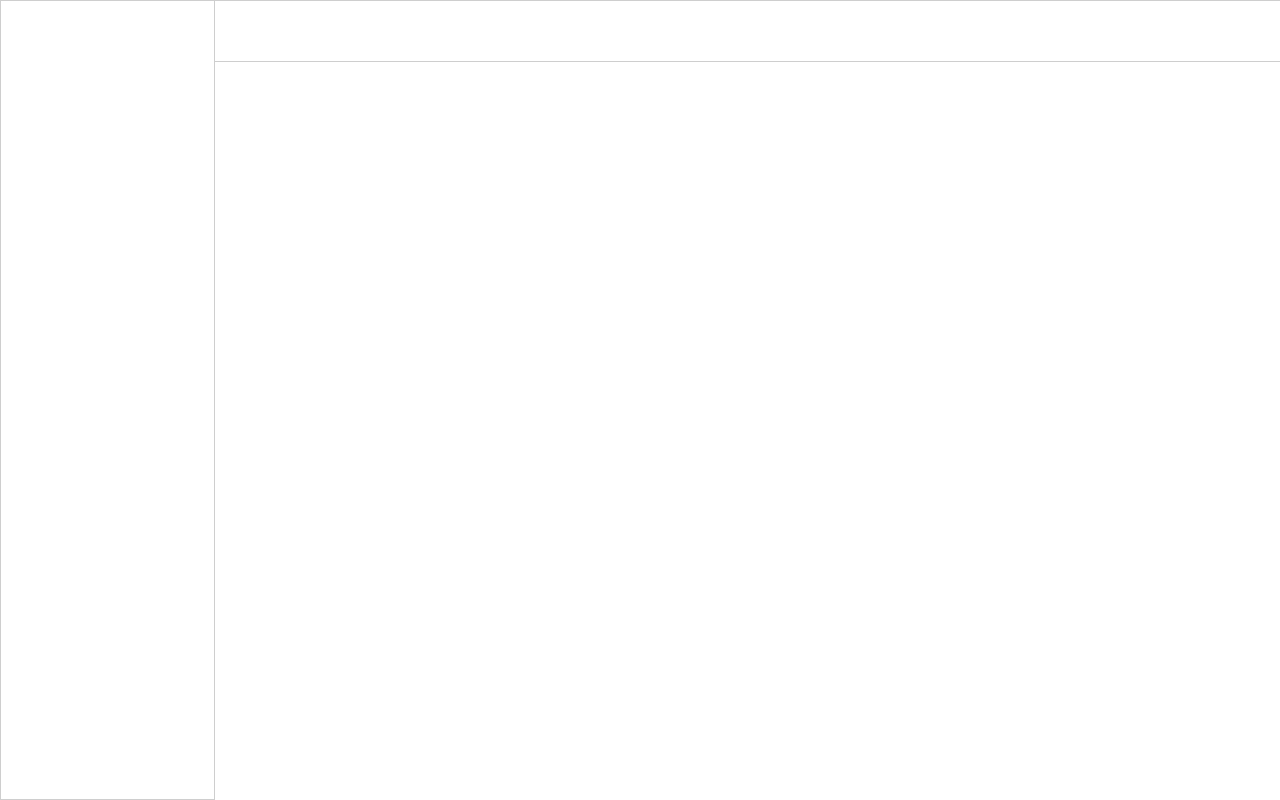
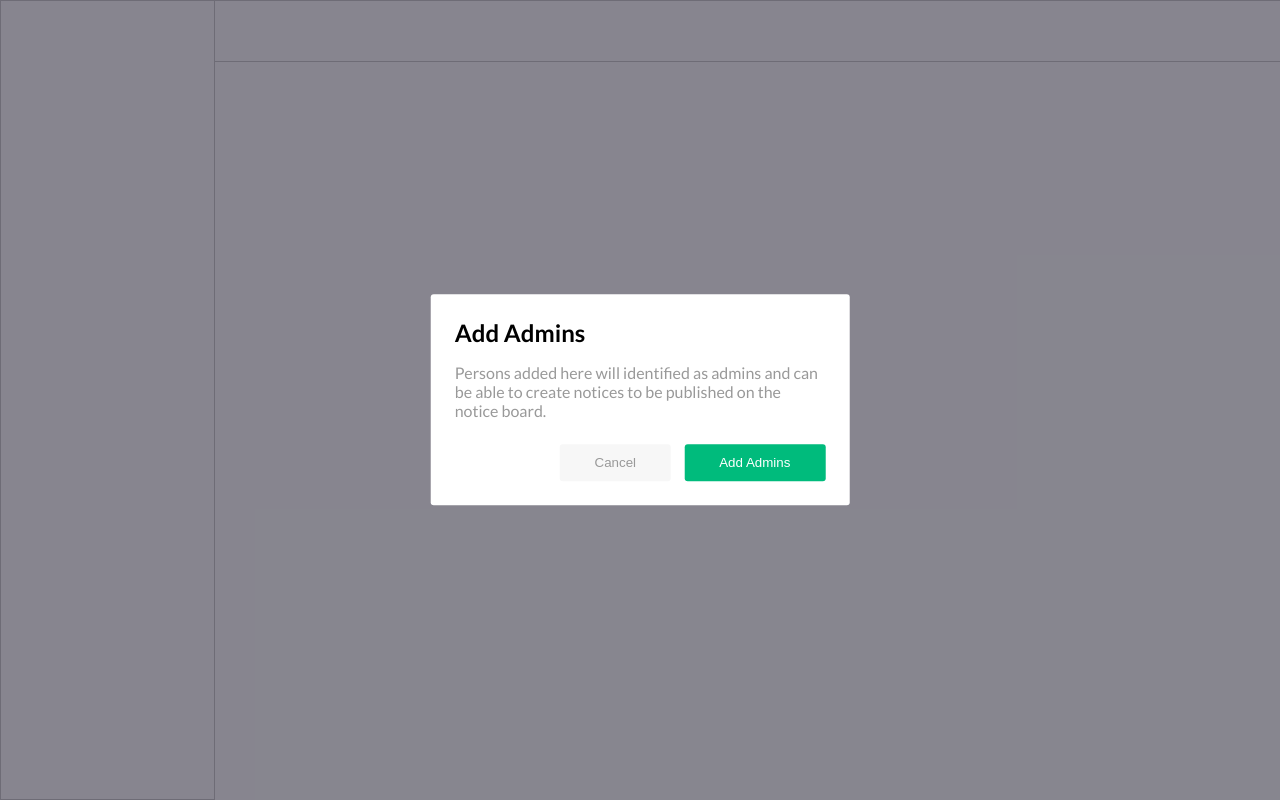
Before and after one commit to zurichat/zc_plugin_noticeboard, a React (Create React App) app in the folder frontend/: page / in a window 1280 px wide. Built offline with nearby package versions, Linux system fonts and the light colour scheme.

Commit message:
created adminModal

```diff
--- a/frontend/public/index.html
+++ b/frontend/public/index.html
@@ -9,35 +9,18 @@
       name="description"
       content="Web site created using create-react-app"
     />
+    <link rel="preconnect" href="https://fonts.googleapis.com" />
+    <link rel="preconnect" href="https://fonts.gstatic.com" crossorigin />
+    <link
+      href="https://fonts.googleapis.com/css2?family=Lato:ital,wght@0,100;0,300;0,400;0,700;0,900;1,100;1,300;1,400;1,700;1,900&display=swap"
+      rel="stylesheet"
+    />
     <link rel="apple-touch-icon" href="%PUBLIC_URL%/logo192.png" />
-    <!--
-      manifest.json provides metadata used when your web app is installed on a
-      user's mobile device or desktop. See https://developers.google.com/web/fundamentals/web-app-manifest/
-    -->
     <link rel="manifest" href="%PUBLIC_URL%/manifest.json" />
-    <!--
-      Notice the use of %PUBLIC_URL% in the tags above.
-      It will be replaced with the URL of the `public` folder during the build.
-      Only files inside the `public` folder can be referenced from the HTML.
-
-      Unlike "/favicon.ico" or "favicon.ico", "%PUBLIC_URL%/favicon.ico" will
-      work correctly both with client-side routing and a non-root public URL.
-      Learn how to configure a non-root public URL by running `npm run build`.
-    -->
     <title>zuri noticeboard</title>
   </head>
   <body>
     <noscript>You need to enable JavaScript to run this app.</noscript>
     <div id="root"></div>
-    <!--
-      This HTML file is a template.
-      If you open it directly in the browser, you will see an empty page.
-
-      You can add webfonts, meta tags, or analytics to this file.
-      The build step will place the bundled scripts into the <body> tag.
-
-      To begin the development, run `npm start` or `yarn start`.
-      To create a production bundle, use `npm run build` or `yarn build`.
-    -->
   </body>
 </html>
--- a/frontend/src/App.css
+++ b/frontend/src/App.css
@@ -1,4 +1,5 @@
 .app__body {
+  position: relative;
   display: flex;
   height: 100vh;
 }
--- a/frontend/src/App.js
+++ b/frontend/src/App.js
@@ -2,6 +2,7 @@ import './App.css';
 import Header from './components/Header/Header';
 import NoticeBoard from './components/NoticeBoard/NoticeBoard';
 import Sidebar from './components/Sidebar/Sidebar';
+
 
 function App() {
   return (
@@ -12,10 +13,7 @@ function App() {
           <Header />
           <NoticeBoard />
         </span>
-
       </div>
-
-
    </div>
   );
 }
--- /dev/null
+++ b/frontend/src/components/AdminModal/AdminModal.css
@@ -0,0 +1,54 @@
+.adminModal {
+  font-family: "Lato", sans-serif;
+  background: rgba(16, 13, 32, 0.5);
+  position: absolute;
+  top: 0;
+  left: 0;
+  right: 0;
+  bottom: 0;
+}
+
+.adminModal-container {
+  position: relative;
+  height: 100vh;
+}
+
+.adminModal-innerContainer {
+  position: absolute;
+  width: 28.95%;
+  top: 50%;
+  left: 50%;
+  transform: translate(-50%, -50%);
+  background: #fff;
+  color: #999;
+  padding: 1.5em;
+  border-radius: 3px;
+}
+
+.adminModal-innerContainer h2 {
+  color: black;
+  margin: 0;
+}
+
+.adminModal-buttons {
+    display: flex;
+    justify-content: flex-end;
+    margin-top: 1.5em;
+}
+
+.adminModal-buttons button {
+  padding: 0.84em 2.62em;
+  border: 0;
+  outline: 0;
+  border-radius: 3px;
+}
+.cancelButton {
+  background: #f7f7f7;
+  color: #999;
+}
+
+.addButton {
+  background: #00bb7c;
+  color: #fff;
+  margin-left: 1em;
+}
--- /dev/null
+++ b/frontend/src/components/AdminModal/AdminModal.jsx
@@ -0,0 +1,36 @@
+import React from "react";
+import "./AdminModal.css";
+
+function AdminModal() {
+  const cancelAdminModal = () => {
+    // function to close modal
+  };
+
+  const addAdminModal = () => {
+    // function to add admins
+  };
+
+  return (
+    <div className="adminModal">
+      <div className="adminModal-container">
+        <div className="adminModal-innerContainer">
+          <h2>Add Admins</h2>
+          <p>
+            Persons added here will identified as admins and can be able to
+            create notices to be published on the notice board.
+          </p>
+          <div className="adminModal-buttons">
+            <button className="cancelButton" onClick={() => cancelAdminModal()}>
+              Cancel
+            </button>
+            <button className="addButton" onClick={() => addAdminModal()}>
+              Add Admins
+            </button>
+          </div>
+        </div>
+      </div>
+    </div>
+  );
+}
+
+export default AdminModal;
--- a/frontend/src/components/NoticeBoard/NoticeBoard.jsx
+++ b/frontend/src/components/NoticeBoard/NoticeBoard.jsx
@@ -1,10 +1,11 @@
 import React from 'react'
 import "./NoticeBoard.css"
+import AdminModal from '../AdminModal/AdminModal';
 
 function NoticeBoard() {
     return (
         <div className="notice">
-
+            <AdminModal />
         </div>
     )
 }
--- a/frontend/src/components/Sidebar/Sidebar.css
+++ b/frontend/src/components/Sidebar/Sidebar.css
@@ -3,6 +3,4 @@
     color: white;
     background-color: #fff;
     border: 1px solid #cecece;
-
-
 }
```
Also changed, not shown: 1 other file (tests, documents, lock files or other folders).
